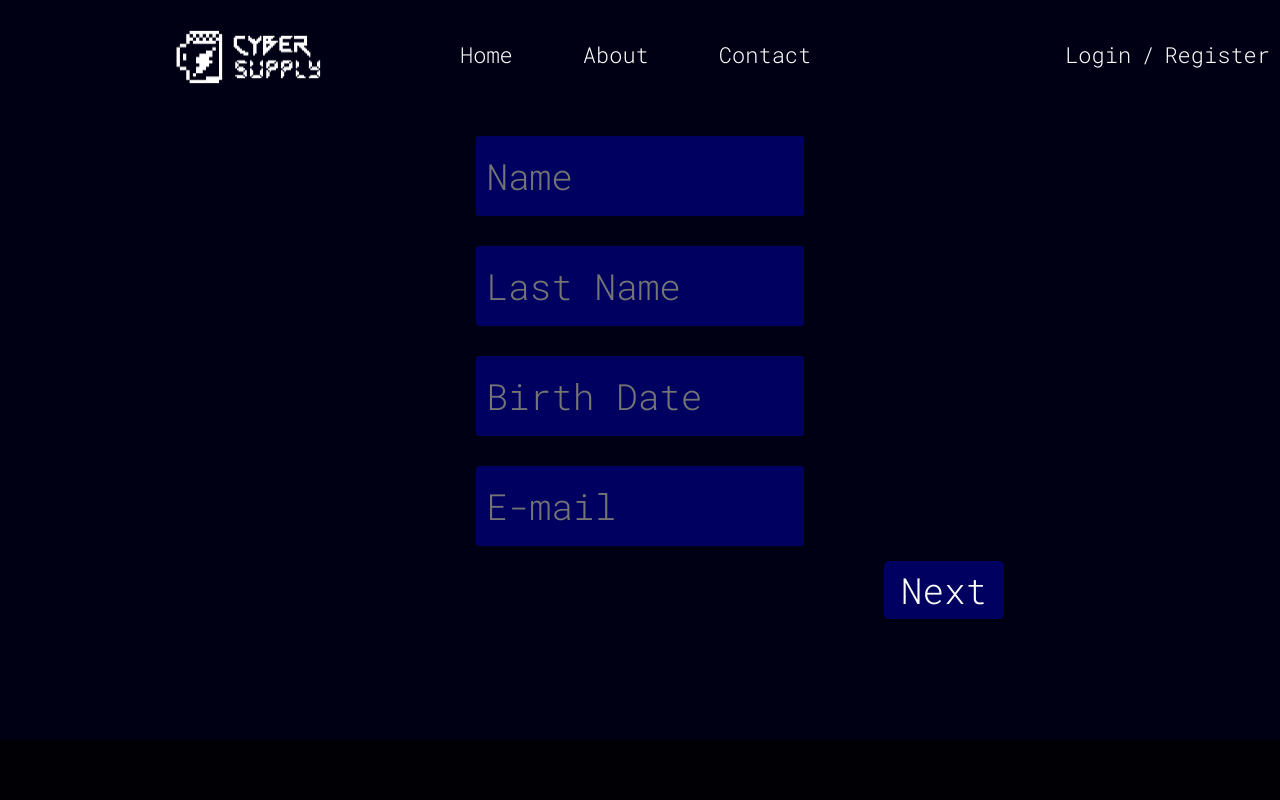
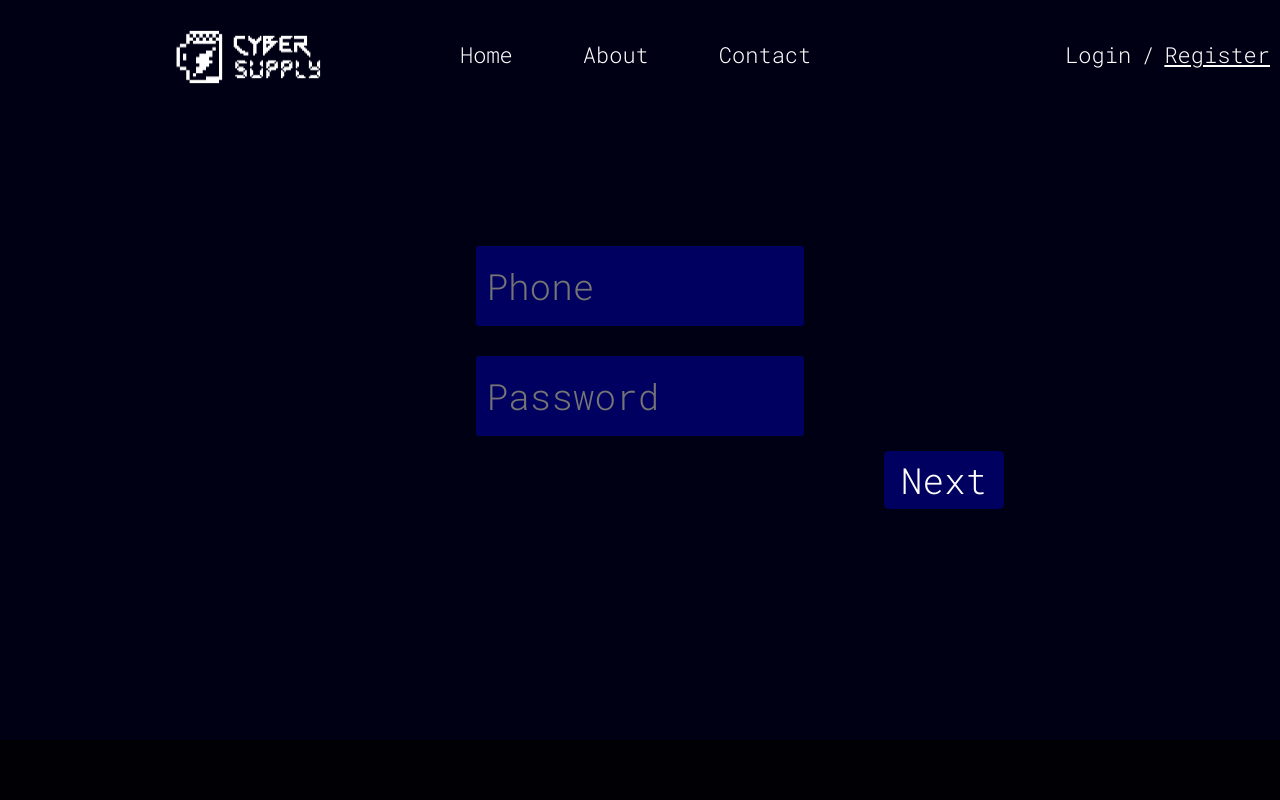
Before and after one commit to LeviAndre/cybersupply, a React (Create React App) app: page /register in a window 1280 px wide. Shown: the top 800 px of the page. Built offline with nearby package versions, Linux system fonts and the light colour scheme.

Commit message:
register v0.01

```diff
--- a/package.json
+++ b/package.json
@@ -8,6 +8,7 @@
     "@testing-library/user-event": "^13.5.0",
     "react": "^17.0.2",
     "react-dom": "^17.0.2",
+    "react-router-dom": "^6.3.0",
     "react-scripts": "5.0.0",
     "styled-components": "^5.3.3",
     "web-vitals": "^2.1.4"
--- a/src/App.js
+++ b/src/App.js
@@ -1,34 +1,20 @@
 import React, { Component } from "react";
+import { BrowserRouter as Router, Routes, Route } from "react-router-dom";
 
-import Categories from "./components/Categories/Categories";
-import Banner from "./components/Banner/Banner";
-import Header from "./components/Header/Header";
-import Form from "./components/Register/Form";
-import Footer from "./components/Footer/Footer";
+import Register from "./Pages/Register";
+import Home from "./Pages/Home";
 
 function App() {
+    return (
+      <Router>
+        <Routes>
 
-  const Router = () => {
+          <Route exact path="/" element={<Home/>} />
 
-    const location = window.location.pathname;
+          <Route exact path="/register" element={<Register/>} />
 
-    if(location == '/register'){
-        return <Form />
-    } else {
-        return (
-          <section>
-            <Header />
-            <Banner />
-            <Categories />
-            <Footer />
-          </section>
-        );
-    }
-  }
-      return (
-        <>
-          { Router() }
-        </>
+        </Routes>
+      </Router>
     )
 }
 
--- /dev/null
+++ b/src/Pages/Home.jsx
@@ -0,0 +1,17 @@
+import Categories from "../components/Categories/Categories";
+import Banner from "../components/Banner/Banner";
+import Header from "../components/Header/Header";
+import Footer from "../components/Footer/Footer";
+
+function Home() {
+    return (
+        <>
+            <Header />
+            <Banner />
+            <Categories />
+            <Footer />
+        </>
+    )
+}
+
+export default Home;
--- /dev/null
+++ b/src/Pages/Register.jsx
@@ -0,0 +1,16 @@
+import Form from "../components/Register/Form.jsx";
+import Footer from "../components/Footer/Footer";
+import Header from "../components/Header/Header";
+
+
+function Register() {
+    return (
+        <>
+            <Header />
+            <Form />
+            <Footer />
+        </>
+    )
+}
+
+export default Register;
--- a/src/components/Header/Header.jsx
+++ b/src/components/Header/Header.jsx
@@ -19,7 +19,7 @@ function Header() {
                         <Ul>
                             <Li><Btn2>Login</Btn2></Li>
                             <Li><P>/</P></Li>
-                            <Li><Btn2>Register</Btn2></Li>
+                            <Li><Btn2 href="/register" >Register</Btn2></Li>
                         </Ul>
                     </Nav>
 
--- a/src/components/Header/styled.jsx
+++ b/src/components/Header/styled.jsx
@@ -39,7 +39,7 @@ margin-right: 10px;
 padding: 0px;
 `
 
-export const Btn = styled.button`
+export const Btn = styled.a`
 font-family: 'Roboto Mono', monospace;
 
 background: none;
@@ -53,7 +53,7 @@ padding: 0px 30px 40px 30px;
 }
 `
 
-export const Btn2 = styled.button`
+export const Btn2 = styled.a`
 font-family: 'Roboto Mono', monospace;
 
 background: none;
--- a/src/components/Register/AccountData.jsx
+++ b/src/components/Register/AccountData.jsx
@@ -0,0 +1,13 @@
+import { TextField, Button, Container } from "./styled.jsx";
+
+function AccountData() {
+    return (
+        <Container>
+            <TextField id="phone" type="text" placeholder="Phone" />
+            <TextField id="password" type="text" placeholder="Password"/>
+            <Button>Next</Button>
+        </Container>
+    )
+}
+
+export default AccountData;
--- a/src/components/Register/Form.jsx
+++ b/src/components/Register/Form.jsx
@@ -1,16 +1,27 @@
-import PersonalData from "./PersonalData.jsx";
-import Footer from "../Footer/Footer";
-import Header from "../Header/Header";
-
+import AccountData from "./AccountData";
+import PersonalData from "./PersonalData"
+import ProfessionalData from "./ProfessionalData";
 
 function Form() {
+    const currentStage = 2;
     return (
         <>
-            <Header />
-            <PersonalData />
-            <Footer />
+            {currentForm(currentStage)}
         </>
-    )
+    );
+}
+
+function currentForm(current) {
+    switch(current) {
+        case 0:
+            return <PersonalData />;
+        case 1:
+            return <ProfessionalData />;
+        case 2:
+            return <AccountData />;
+        default:
+            return <p>Erro ao selecionar formulário.</p>;
+    }
 }
 
 export default Form;
--- a/src/components/Register/PersonalData.jsx
+++ b/src/components/Register/PersonalData.jsx
@@ -3,10 +3,10 @@ import { TextField, Button, Container } from "./styled.jsx";
 function PersonalData() {
     return (
         <Container>
-            <TextField type="text" placeholder="Name" />
-            <TextField type="text" placeholder="Last Name"/>
-            <TextField type="text" placeholder="Birth Date"/>
-            <TextField type="text" placeholder="E-mail"/>
+            <TextField id="name" type="text" placeholder="Name" />
+            <TextField id="lastName" type="text" placeholder="Last Name"/>
+            <TextField id="birth" type="text" placeholder="Birth Date"/>
+            <TextField id="email" type="text" placeholder="E-mail"/>
             <Button>Next</Button>
         </Container>
     )
--- a/src/components/Register/ProfessionalData.jsx
+++ b/src/components/Register/ProfessionalData.jsx
@@ -0,0 +1,14 @@
+import { TextField, Button, Container } from "./styled.jsx";
+
+function ProfessionalData() {
+    return (
+        <Container>
+            <TextField id="area" type="text" placeholder="Area" />
+            <TextField id="available" type="text" placeholder="Available"/>
+            <TextField id="nickname" type="text" placeholder="Nickname"/>
+            <Button>Next</Button>
+        </Container>
+    )
+}
+
+export default ProfessionalData;
```
Also changed, not shown: 1 other file (tests, documents, lock files or other folders).
